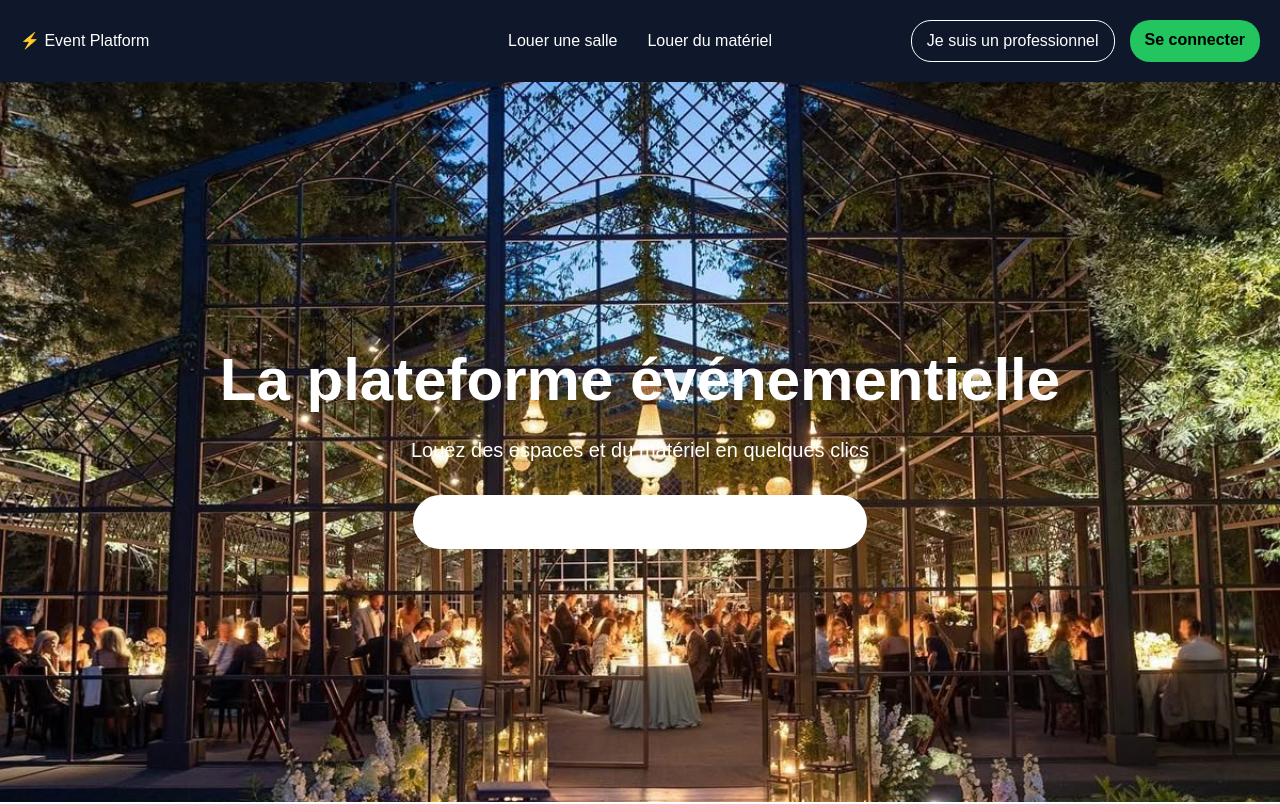
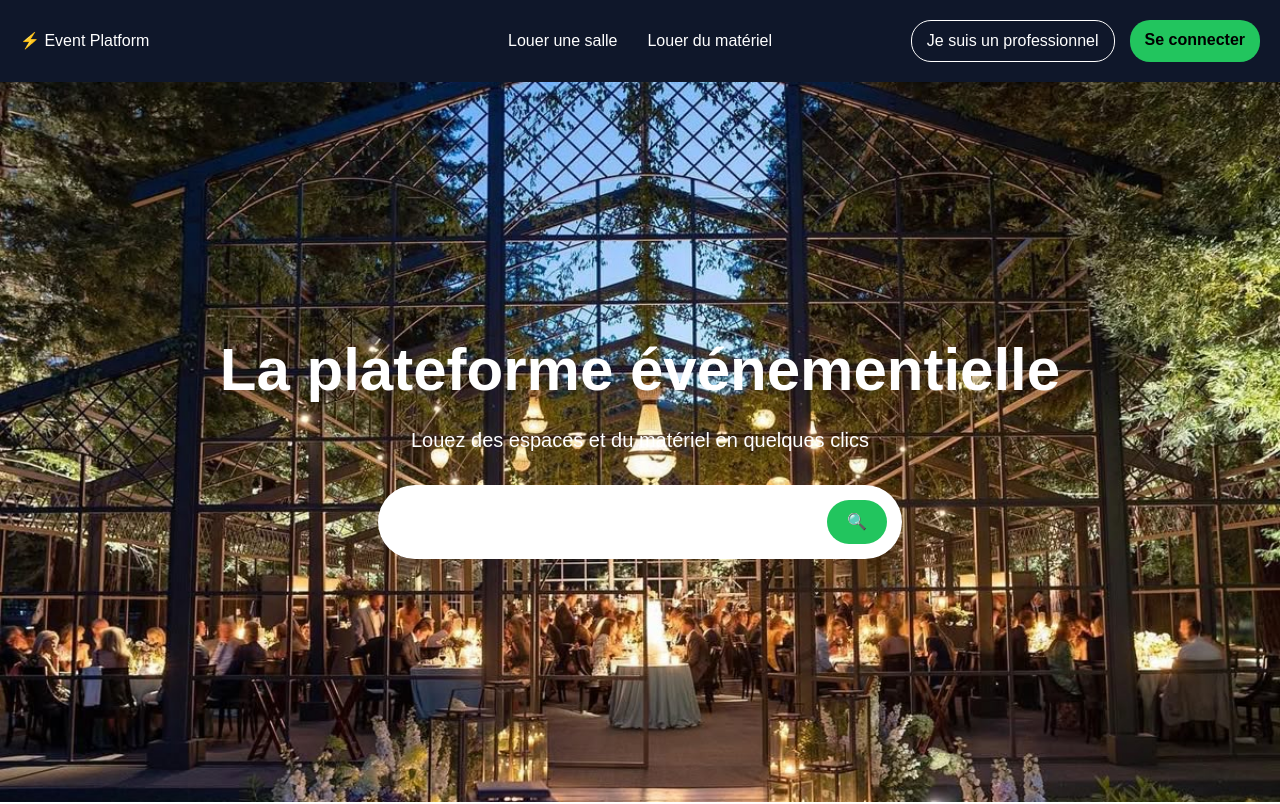
Before and after one commit to sara16g/event-platform, a Next.js app: page / in a window 1280 px wide. Shown: the top 804 px of the page. Built offline with nearby package versions, Linux system fonts and the light colour scheme.

Commit message:
add search bar

```diff
--- a/app/page.tsx
+++ b/app/page.tsx
@@ -60,7 +60,7 @@ export default function Home() {
             }}
           />
 
-           { /*<button
+           <button
             style={{
               background: "#22c55e",
               border: "none",
@@ -72,7 +72,7 @@ export default function Home() {
           >
             🔍
           </button>
-          */ }
+
         </div>
       </section>
 
```
